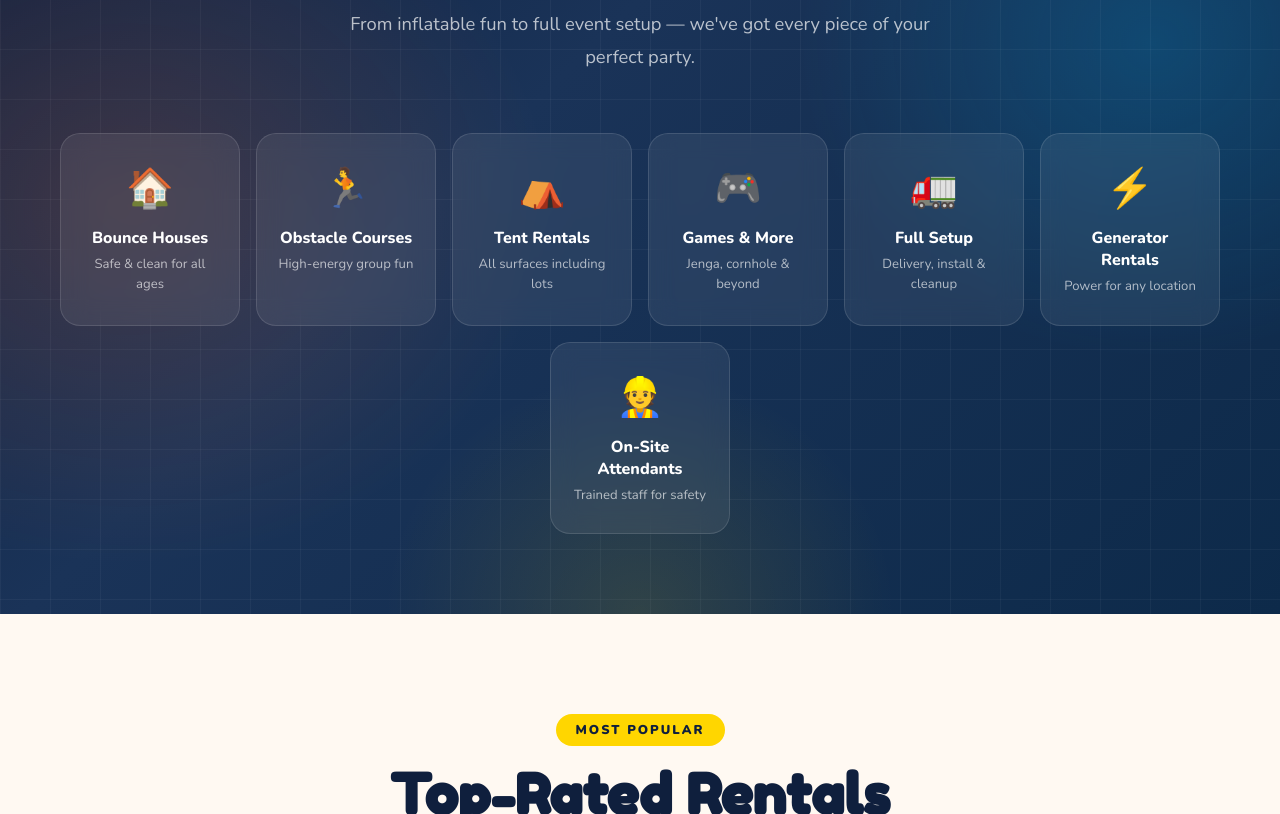
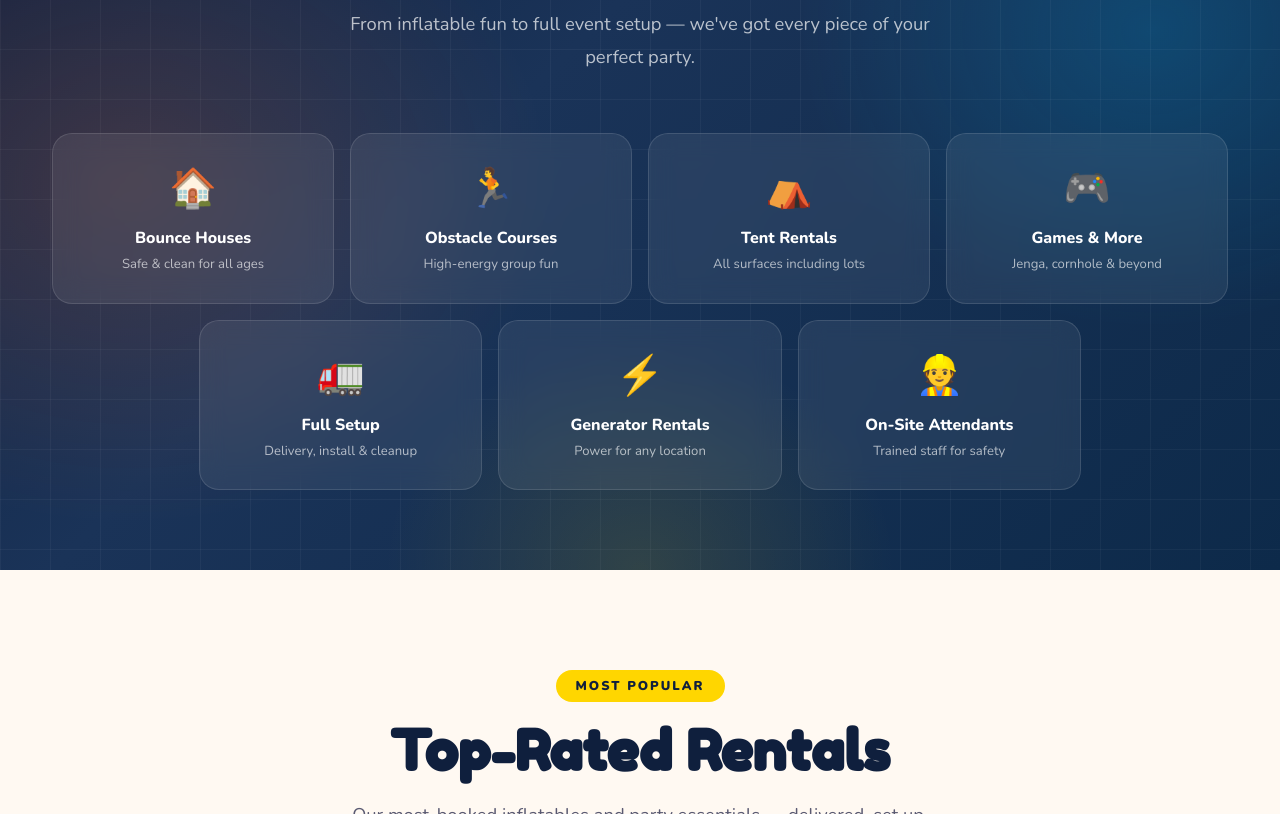
Before and after one commit to Mcart86/remedy-rex-website, a plain HTML site: page index.html in a window 1280 px wide. Shown: the part 1320-2134 px from the top of the page. Drawn offline with nearby package versions, Linux system fonts and the light colour scheme.

Commit message:
[HOME] Services strip — 4 top, 3 bottom centered layout

```diff
--- a/css/style.css
+++ b/css/style.css
@@ -387,13 +387,24 @@ a { text-decoration: none; color: inherit; }
 .services-strip .section-header h2 { color: #fff; }
 .services-strip .section-header p { color: rgba(255,255,255,0.7); }
 .strip-scroll {
-  display: flex;
-  flex-wrap: wrap;
+  display: grid;
+  grid-template-columns: repeat(4, 1fr);
   gap: 16px;
-  justify-content: center;
 }
-.strip-scroll .strip-item {
-  flex: 0 1 180px;
+.strip-scroll .strip-item:nth-child(5),
+.strip-scroll .strip-item:nth-child(6),
+.strip-scroll .strip-item:nth-child(7) {
+  grid-column: auto;
+}
+/* Center the bottom 3 — shift them into middle columns */
+.strip-bottom {
+  display: grid;
+  grid-template-columns: repeat(3, 1fr);
+  gap: 16px;
+  margin-top: 16px;
+  max-width: 75%;
+  margin-left: auto;
+  margin-right: auto;
 }
 .strip-item {
   background: rgba(255,255,255,0.07);
--- a/index.html
+++ b/index.html
@@ -120,6 +120,8 @@
         <div class="strip-item"><span class="strip-icon">🏃</span><strong>Obstacle Courses</strong><p>High-energy group fun</p></div>
         <div class="strip-item"><span class="strip-icon">⛺</span><strong>Tent Rentals</strong><p>All surfaces including lots</p></div>
         <div class="strip-item"><span class="strip-icon">🎮</span><strong>Games &amp; More</strong><p>Jenga, cornhole &amp; beyond</p></div>
+      </div>
+      <div class="strip-bottom">
         <div class="strip-item"><span class="strip-icon">🚛</span><strong>Full Setup</strong><p>Delivery, install &amp; cleanup</p></div>
         <div class="strip-item"><span class="strip-icon">⚡</span><strong>Generator Rentals</strong><p>Power for any location</p></div>
         <div class="strip-item"><span class="strip-icon">👷</span><strong>On-Site Attendants</strong><p>Trained staff for safety</p></div>
```
